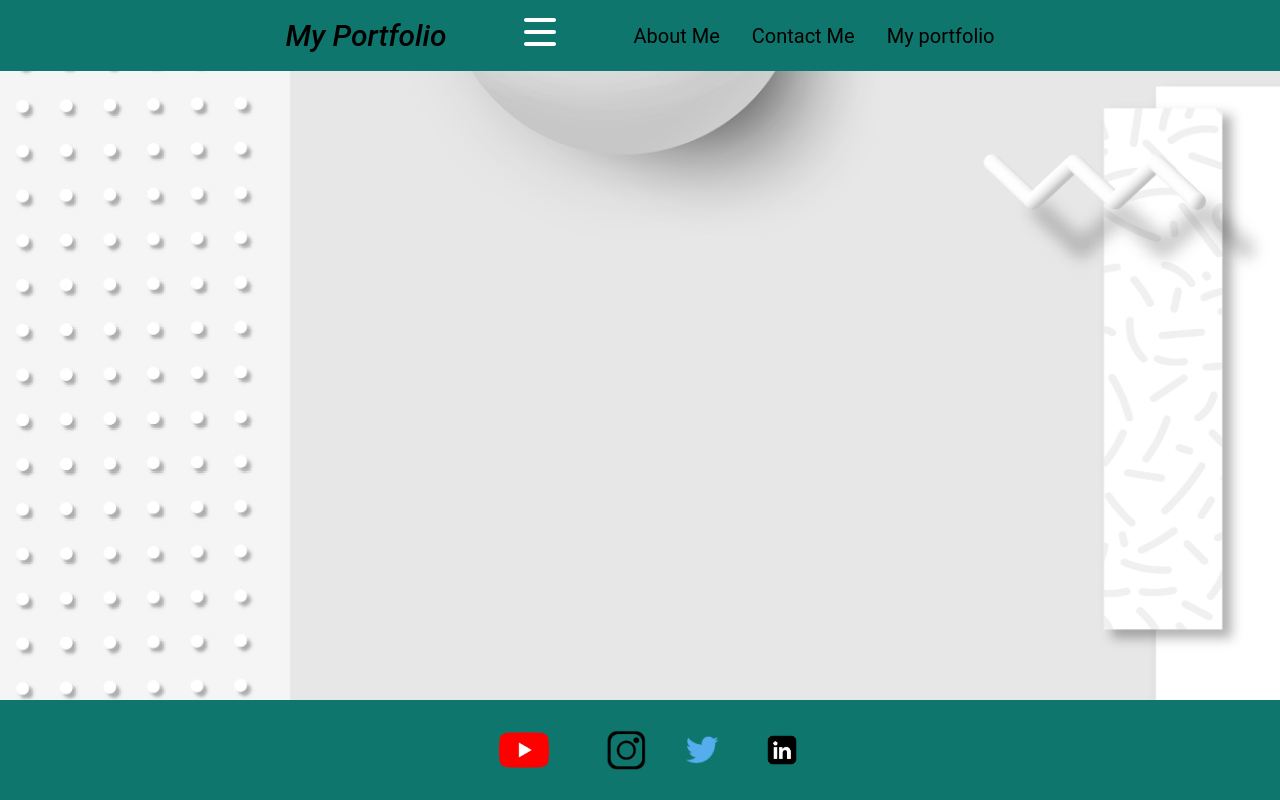
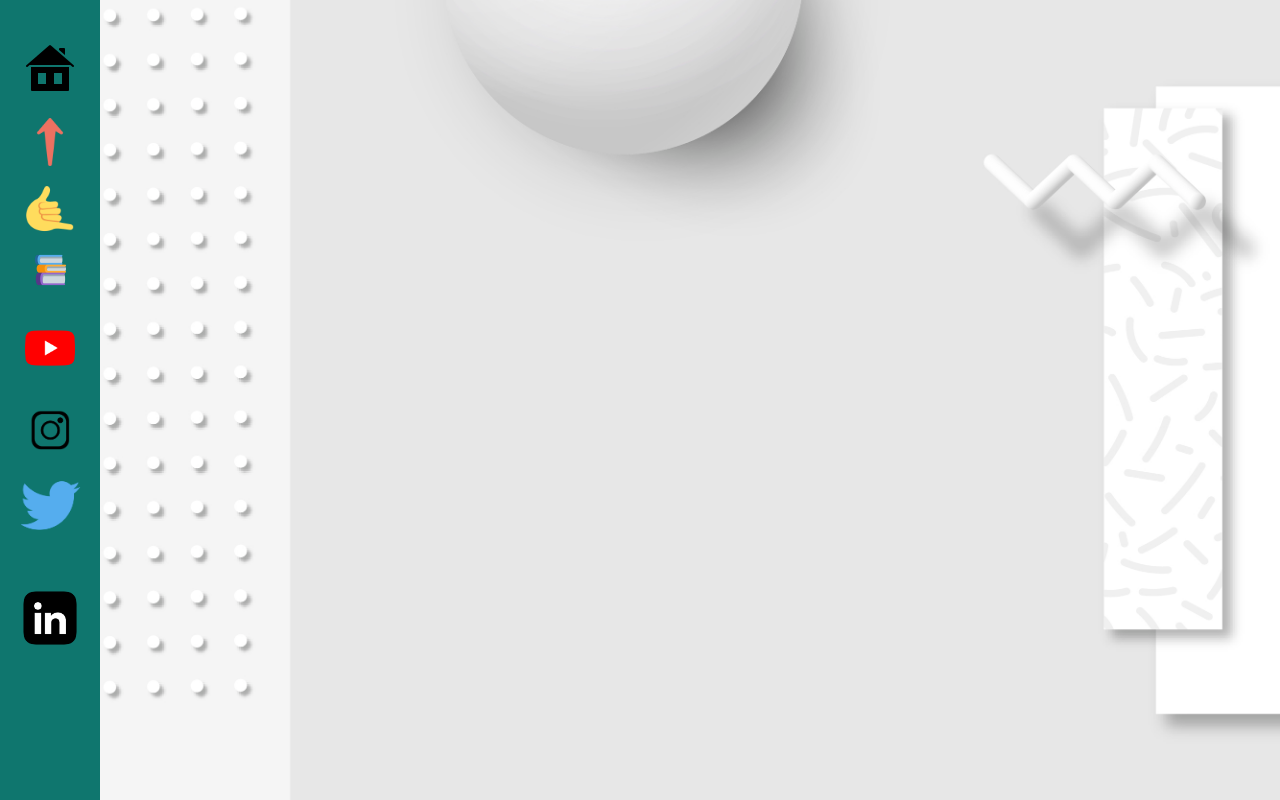
Before and after one commit to itsbluejelly/itsbluejelly.github.io, a website: page build/index.html in a window 1280 px wide. Drawn offline with Linux system fonts and the light colour scheme.

Commit message:
defined nav bar media queries

```diff
--- a/build/index.html
+++ b/build/index.html
@@ -12,28 +12,61 @@
         <title>Portfolio Home Page</title>
     </head>
 
-    <body class="min-h-screen light-background dark:dark-background flex flex-col">
-        <header class="sticky top-0 z-10 bg-teal-700 dark:bg-[#2D2924]">
-            <section class="flex justify-evenly mx-auto max-w-4xl items-center p-4">
+    <body class="min-h-screen light-background dark:dark-background flex flex-col lg:flex-row">
+        <header class="sticky top-0 lg:left-0 z-10 bg-teal-700 dark:bg-[#2D2924]">
+            <section class="flex justify-evenly mx-auto max-w-4xl items-center p-4 lg:hidden">
                 <h1 class="text-3xl font-medium italic"><a href="#" class="hover:text-white focus-visible:text-white active:opacity-5">My Portfolio</a></h1>
 
                 <div id="hamburger-button">
-                    <button class="cursor-pointer text-3xl relative h-8 w-8">
+                    <button class="cursor-pointer text-3xl relative h-8 w-8 md:hidden">
                         <div class="absolute top-4 before:content-[''] after:content-[''] w-8 h-1 rounded bg-white transition-all duration-500 -mt-0.5 before:absolute before:h-1 before:w-8 before:-translate-x-4 before:-translate-y-3 before:rounded before:bg-white before:transition-all before:duration-500 after:absolute after:h-1 after:w-8 after:-translate-x-4 after:translate-y-3 after:rounded after:bg-white after:transition-all after:duration-500"></div>
                     </button>
                 </div>
 
-                <nav aria-label="main" class=" flex justify-evenly text-xl space-x-8">
+                <nav aria-label="main" class="hidden justify-evenly text-xl space-x-8 md:block">
                     <a href="#about" class="hover:text-white focus-within:text-white active:opacity-5">About Me</a>
                     <a href="#contact" class="hover:text-white focus-within:text-white active:opacity-5">Contact Me</a>
                     <a href="#portfolio" class="hover:text-white focus-within:text-white active:opacity-5">My portfolio</a>
                 </nav>
             </section>
+
+            <section id="mobile_menu" class="origin-top absolute top-68 w-full animated-menu md:hidden">
+                <nav aria-label="mobile" class="flex flex-col items-center min-h-screen py-8 bg-black bg-opacity-50 text-5xl z-10">
+                    <a href="#about" class="hover:text-white focus-within:text-white active:opacity-5 w-full py-6 text-center">Home</a>
+                    <a href="#about" class="hover:text-white focus-within:text-white active:opacity-5 w-full py-6 text-center">About</a>
+                    <a href="#contact" class="hover:text-white focus-within:text-white active:opacity-5 w-full py-6 text-center">Contact</a>
+                    <a href="#portfolio" class="hover:text-white focus-within:text-white active:opacity-5 w-full py-6 text-center">Portfolio</a>
+                    <a href="#portfolio" class="hover:text-white focus-within:text-white active:opacity-5 w-full py-6 text-center">Social</a>
+                </nav>
+            </section>
+
+            <section id="large-screen-menu" class="hidden lg:flex flex-col max-w-full mx-auto justify-evenly items-center">
+
+                <nav aria-label="large menu" class="flex flex-col py-8 z-10">
+                    <a href="#" class="py-3 mx-auto block"><img src="./img/icons8-country-house-50.png" alt="Home" title="Home" width="50" height="50" class="block"></a>
+
+                    <a href="#about" class="py-3 mx-auto block"><img src="./img/arrow-up.png" alt="About" title="About" width="512" height="512" class="w-[48px] h-auto"></a>
+
+                    <a href="#contact" class="py-2 mx-auto block"><img src="./img/favicon.ico" alt="Contact Me" title="Contact Me" width="48" height="48" class="block"></a>
+
+                    <a href="#portfolio" class="py-3 mx-auto block"><img src="./img/favicon-32x32.png" alt="Portfolio" title="Portfolio" width="32" height="32" class="block"></a>
+
+                    <a href="http://www.youtube.com" target="_blank"><img src="./img/vecteezy_youtube-logo-png-youtube-icon-transparent_18930572_34.png" alt="yotube-logo" title="youtube" loading="lazy"width="5000" height="5000" class="w-[100px] h-auto block mx-auto pb-3"></a>
+
+                    <a href="http://www.instagram.com" target="_blank"><img src="./img/5ecec78673e4440004f09e77.png"alt="instagram-logo" title="instagram" loading="lazy"width="1576" height="1576" class="w-[40px] h-auto block mx-auto pb-3"></a>
+
+                    <a href="http://www.twitter.com" target="_blank"><img src="./img/580b57fcd9996e24bc43c53e.png"alt="twitter-logo" title="twitter" loading="lazy"width="1687" height="1687" class="w-auto h-[100px] block mx-auto pb-3"></a>
+
+                    <a href="http://www.linkedin.com" target="_blank"><img src="./img/vecteezy_linkedin-logo-png-linkedin-icon-transparent-png_18930585_835.png"alt="linkedin-logo" title="linkedin" loading="lazy"width="5000" height="5000" class="w-auto h-[100px] block mx-auto pt-3"></a>
+                </nav>
+            </section>
         </header>
 
-        <main class="grow"></main>
+        <main class="grow max-w-4xl mx-auto">
+            <section id="hero"></section>
+        </main>
 
-        <footer class="sticky bottom-0 z-10 bg-teal-700 dark:bg-[#2D2924] flex flex-col">
+        <footer class="sticky bottom-0 bg-teal-700 dark:bg-[#2D2924] flex flex-col lg:hidden">
             <nav class="flex justify-evenly text-xl space-x-8 items-center max-w-4xl mx-auto">
                 <a href="http://www.youtube.com" target="_blank"><img src="./img/vecteezy_youtube-logo-png-youtube-icon-transparent_18930572_34.png" alt="yotube-logo" title="youtube" loading="lazy"width="5000" height="5000" class="w-[100px] h-auto block"></a>
 
```
Also changed, not shown: build/css/style.css, build/img/arrow-up.png (added), build/img/favicon-32x32.png (added), build/img/favicon.ico (added), build/img/icons8-country-house-50.png (added).
